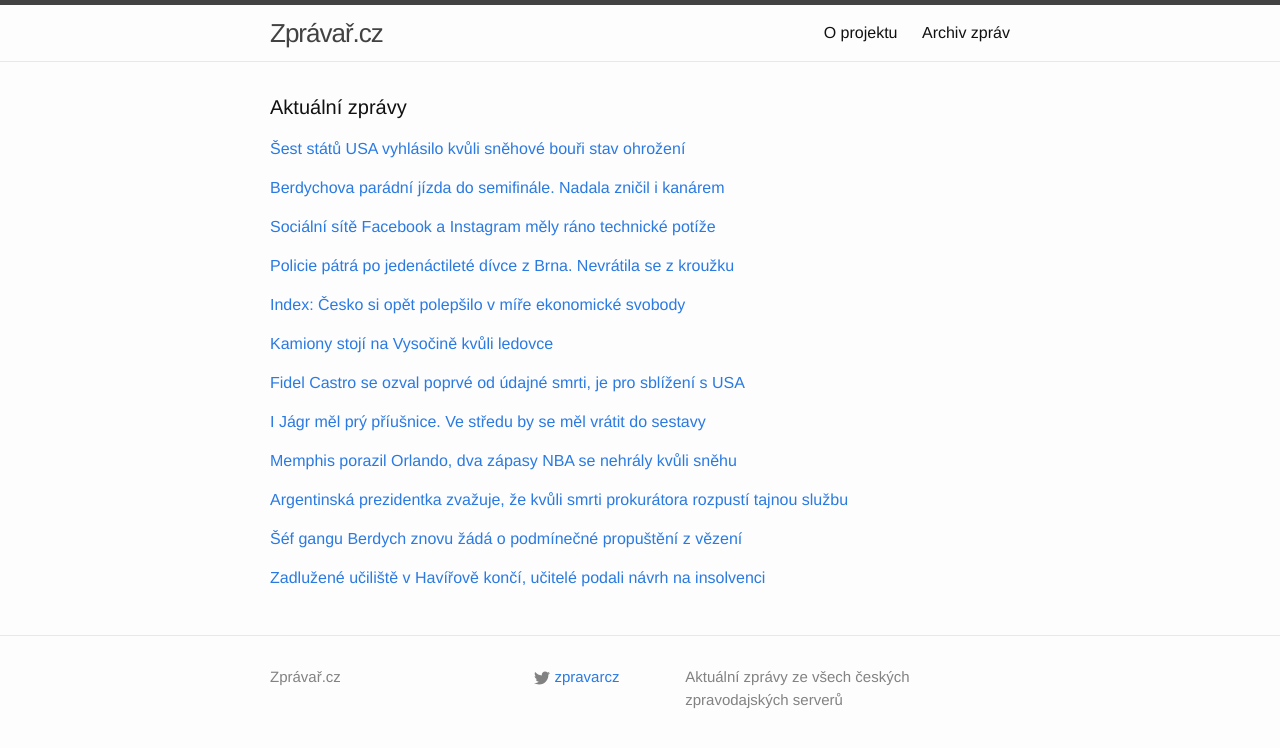
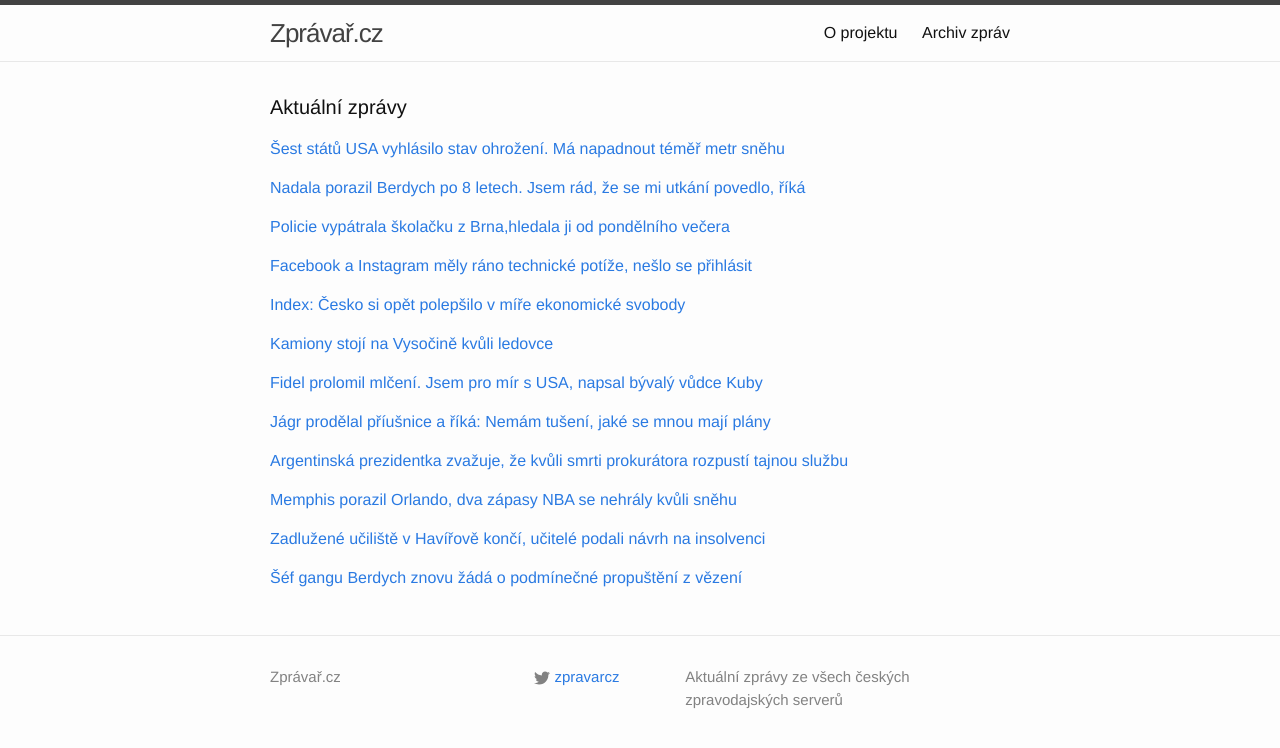
Before and after one commit to adliska/zpravar, a Jekyll site: the page built from index.html, in a window 1280 px wide. Shown: the top 748 px of the page. Built offline with Jekyll 4.4.1, drawn with Linux system fonts in a browser that asks for light colours.

Commit message:
zpravar news update

```diff
--- a/index.html
+++ b/index.html
@@ -5,9 +5,10 @@ layout: default
 <div class="home">
     <h1 class="page-heading">Aktuální zprávy</h1>
 
-<p><a href="javascript:;" onclick="toggle_visibility('zpravy0')">Šest států USA vyhlásilo kvůli sněhové bouři stav ohrožení</a></p>
+<p><a href="javascript:;" onclick="toggle_visibility('zpravy0')">Šest států USA vyhlásilo stav ohrožení. Má napadnout téměř metr sněhu</a></p>
 <div id="zpravy0" style="display:none">
 <ul>
+<li><a href=http://zpravy.e15.cz/zahranicni/udalosti/sest-statu-usa-vyhlasilo-stav-ohrozeni-ma-napadnout-temer-metr-snehu-1156896>Šest států USA vyhlásilo stav ohrožení. Má napadnout téměř metr sněhu - zpravy.e15.cz</a></li>
 <li><a href=http://zpravy.e15.cz/zahranicni/udalosti/sest-statu-usa-vyhlasilo-kvuli-snehove-bouri-stav-ohrozeni-1156896>Šest států USA vyhlásilo kvůli sněhové bouři stav ohrožení - zpravy.e15.cz</a></li>
 <li><a href=http://www.tyden.cz/rubriky/zahranici/amerika/snehova-boure-ochromila-usa-sest-statu-ma-nouzovy-stav_331463.html>Sněhová bouře ochromila USA, šest států má nouzový stav - www.tyden.cz</a></li>
 <li><a href=http://www.ceskatelevize.cz/ct24/svet/299603-snehova-boure-juno-v-usa-sest-statu-vyhlasilo-stav-ohrozeni/>Sněhová bouře Juno v USA: Šest států vyhlásilo stav ohrožení - www.ceskatelevize.cz</a></li>
@@ -22,9 +23,10 @@ layout: default
 <li><a href=http://www.ceskenoviny.cz/zpravy/zpravy/sest-statu-usa-vyhlasilo-kvuli-snehove-bouri-stav-ohrozeni/1173814>Šest států USA vyhlásilo kvůli sněhové bouři stav ohrožení - www.ceskenoviny.cz</a></li>
 <li><a href=http://zpravy.aktualne.cz/zahranici/vychodni-pobrezi-usa-ocekava-rekordni-privaly-snehu/r~96d6de90a5b011e4ab15002590604f2e/>Východní pobřeží USA očekává rekordní přívaly sněhu - zpravy.aktualne.cz</a></li>
 </ul>
-</div><p><a href="javascript:;" onclick="toggle_visibility('zpravy1')">Berdychova parádní jízda do semifinále. Nadala zničil i kanárem</a></p>
+</div><p><a href="javascript:;" onclick="toggle_visibility('zpravy1')">Nadala porazil Berdych po 8 letech. Jsem rád, že se mi utkání povedlo, říká </a></p>
 <div id="zpravy1" style="display:none">
 <ul>
+<li><a href=http://www.rozhlas.cz/_zprava/nadala-porazil-berdych-po-8-letech-jsem-rad-ze-se-mi-utkani-povedlo-rika--1448303>Nadala porazil Berdych po 8 letech. Jsem rád, že se mi utkání povedlo, říká  - www.rozhlas.cz</a></li>
 <li><a href=http://sport.idnes.cz/tenis-australian-open-ctvrtfinale-berdych-nadal-fuk-/tenis.aspx?c=A150127_051439_tenis_vis>Berdychova parádní jízda do semifinále. Nadala zničil i kanárem - sport.idnes.cz</a></li>
 <li><a href=http://www.tyden.cz/rubriky/sport/tenis/australian-open-berdych-rozdrtil-nadala-a-postoupil-do-semifinale_331461.html>Australian Open: Berdych rozdrtil Nadala a postoupil do semifinále - www.tyden.cz</a></li>
 <li><a href=http://sport.idnes.cz/tenis-australian-open-berdych-nadal-reportaz-fn9-/tenis.aspx?c=A150127_081301_tenis_tny>Senzace v Laverově aréně. Berdych tloukl Nadala. A diváci žasli - sport.idnes.cz</a></li>
@@ -37,9 +39,23 @@ layout: default
 <li><a href=http://www.tyden.cz/rubriky/sport/tenis/tenisova-senzace-berdych-rozdrtil-nadala-a-postoupil-do-semifinale_331461.html>Tenisová senzace! Berdych rozdrtil Nadala a postoupil do semifinále - www.tyden.cz</a></li>
 <li><a href=http://sport.idnes.cz/sarapovova-nedala-sanci-bouchardove-a-v-melbourne-je-v-semifinale-pyf-/tenis.aspx?c=A150127_051439_tenis_vis>Šarapovová nedala šanci Bouchardové a v Melbourne je v semifinále - sport.idnes.cz</a></li>
 </ul>
-</div><p><a href="javascript:;" onclick="toggle_visibility('zpravy2')">Sociální sítě Facebook a Instagram měly ráno technické potíže</a></p>
+</div><p><a href="javascript:;" onclick="toggle_visibility('zpravy2')">Policie vypátrala školačku z Brna,hledala ji od pondělního večera</a></p>
 <div id="zpravy2" style="display:none">
 <ul>
+<li><a href=http://www.ceskenoviny.cz/zpravy/zpravy/policie-vypatrala-skolacku-z-brna-hledala-ji-od-pondelniho-vecera/1173820>Policie vypátrala školačku z Brna,hledala ji od pondělního večera - www.ceskenoviny.cz</a></li>
+<li><a href=http://www.lidovky.cz/policie-patra-po-jedenactilete-divce-z-brna-nevratila-se-z-krouzku-10f-/zpravy-domov.aspx?c=A150127_090531_ln_domov_ele>Policie pátrá po jedenáctileté dívce z Brna. Nevrátila se z kroužku  - www.lidovky.cz</a></li>
+<li><a href=http://www.ceskatelevize.cz/ct24/regiony/299604-policie-patra-po-11lete-divce-dominika-kaye-se-ztratila-v-brne/>Policie pátrá po 11leté dívce. Dominika Kaye se ztratila v Brně - www.ceskatelevize.cz</a></li>
+<li><a href=http://brno.idnes.cz/policie-patra-po-skolacce-v-brne-nevratila-se-domu-fvg-/brno-zpravy.aspx?c=A150127_065638_brno-zpravy_skr>Hledá se 11letá Dominika z Brna, nevrátila se z kroužku domů - brno.idnes.cz</a></li>
+<li><a href=http://www.rozhlas.cz/_zprava/policie-patra-po-jedenactilete-divce-z-brna-nevratila-se-po-krouzku-domu--1448253>Policie pátrá po jedenáctileté dívce z Brna, nevrátila se po kroužku domů - www.rozhlas.cz</a></li>
+<li><a href=http://www.novinky.cz/krimi/359901-policie-patra-po-11lete-divce-z-brna-nevratila-se-z-krouzku-domu.html>Policie pátrá po 11leté dívce z Brna, nevrátila se z kroužku domů  - www.novinky.cz</a></li>
+<li><a href=http://zpravy.aktualne.cz/regiony/jihomoravsky/policie-patra-po-11lete-divce-z-brna-nevratila-se-z-krouzku/r~362aea6ca5e411e4a7d8002590604f2e/>Policie pátrá po 11leté dívce z Brna, nevrátila se z kroužku - zpravy.aktualne.cz</a></li>
+<li><a href=http://www.ceskenoviny.cz/zpravy/zpravy/policie-patra-po-11lete-divce-z-brna-nevratila-se-z-krouzku-domu/1173820>Policie pátrá po 11leté dívce z Brna, nevrátila se z kroužku domů - www.ceskenoviny.cz</a></li>
+<li><a href=http://www.rozhlas.cz/_zprava/policie-patra-po-jedenactilete-divce-z-brna-nevratila-po-krouzku-domu--1448253>Policie pátrá po jedenáctileté dívce z Brna, nevrátila po kroužku domů - www.rozhlas.cz</a></li>
+</ul>
+</div><p><a href="javascript:;" onclick="toggle_visibility('zpravy3')">Facebook a Instagram měly ráno technické potíže, nešlo se přihlásit</a></p>
+<div id="zpravy3" style="display:none">
+<ul>
+<li><a href=http://www.denik.cz/ekonomika/socialni-site-facebook-a-instagram-mely-rano-technicke-potize-20150127.html>Facebook a Instagram měly ráno technické potíže, nešlo se přihlásit - www.denik.cz</a></li>
 <li><a href=http://www.financninoviny.cz/zpravodajstvi/zpravy/socialni-site-facebook-a-instagram-mely-rano-technicke-potize/1173851>Sociální sítě Facebook a Instagram měly ráno technické potíže - www.financninoviny.cz</a></li>
 <li><a href=http://zahranicni.ihned.cz/c1-63444160-facebook-a-instagram-byl-40-minut-offline-vypadek-zpusobila-technika>Facebook a Instagram byl 40 minut offline. Výpadek způsobila technika - zahranicni.ihned.cz</a></li>
 <li><a href=http://www.financninoviny.cz/zpravodajstvi/zpravy/socialni-sit-facebook-hlasi-vypadek-sluzeb/1173851>Sociální síť Facebook hlásí výpadek služeb - www.financninoviny.cz</a></li>
@@ -48,18 +64,6 @@ layout: default
 <li><a href=http://zpravy.aktualne.cz/zahranici/facebook-a-instagram-postihl-rozsahly-vypadek/r~99f4d0cea5f511e49e4b0025900fea04/>Facebook a Instagram postihl rozsáhlý výpadek - zpravy.aktualne.cz</a></li>
 <li><a href=http://technet.idnes.cz/vypadek-facebooku-ve-svete-i-v-cr-doa-/sw_internet.aspx?c=A150127_081211_sw_internet_skr>Facebook hlásí výpadek služeb, nefunguje ani v Česku - technet.idnes.cz</a></li>
 <li><a href=http://www.ceskenoviny.cz/zpravy/zpravy/socialni-sit-facebook-hlasi-vypadek-sluzeb/1173851>Sociální síť Facebook hlásí výpadek služeb - www.ceskenoviny.cz</a></li>
-</ul>
-</div><p><a href="javascript:;" onclick="toggle_visibility('zpravy3')">Policie pátrá po jedenáctileté dívce z Brna. Nevrátila se z kroužku </a></p>
-<div id="zpravy3" style="display:none">
-<ul>
-<li><a href=http://www.lidovky.cz/policie-patra-po-jedenactilete-divce-z-brna-nevratila-se-z-krouzku-10f-/zpravy-domov.aspx?c=A150127_090531_ln_domov_ele>Policie pátrá po jedenáctileté dívce z Brna. Nevrátila se z kroužku  - www.lidovky.cz</a></li>
-<li><a href=http://www.ceskatelevize.cz/ct24/regiony/299604-policie-patra-po-11lete-divce-dominika-kaye-se-ztratila-v-brne/>Policie pátrá po 11leté dívce. Dominika Kaye se ztratila v Brně - www.ceskatelevize.cz</a></li>
-<li><a href=http://brno.idnes.cz/policie-patra-po-skolacce-v-brne-nevratila-se-domu-fvg-/brno-zpravy.aspx?c=A150127_065638_brno-zpravy_skr>Hledá se 11letá Dominika z Brna, nevrátila se z kroužku domů - brno.idnes.cz</a></li>
-<li><a href=http://www.rozhlas.cz/_zprava/policie-patra-po-jedenactilete-divce-z-brna-nevratila-se-po-krouzku-domu--1448253>Policie pátrá po jedenáctileté dívce z Brna, nevrátila se po kroužku domů - www.rozhlas.cz</a></li>
-<li><a href=http://www.novinky.cz/krimi/359901-policie-patra-po-11lete-divce-z-brna-nevratila-se-z-krouzku-domu.html>Policie pátrá po 11leté dívce z Brna, nevrátila se z kroužku domů  - www.novinky.cz</a></li>
-<li><a href=http://zpravy.aktualne.cz/regiony/jihomoravsky/policie-patra-po-11lete-divce-z-brna-nevratila-se-z-krouzku/r~362aea6ca5e411e4a7d8002590604f2e/>Policie pátrá po 11leté dívce z Brna, nevrátila se z kroužku - zpravy.aktualne.cz</a></li>
-<li><a href=http://www.ceskenoviny.cz/zpravy/zpravy/policie-patra-po-11lete-divce-z-brna-nevratila-se-z-krouzku-domu/1173820>Policie pátrá po 11leté dívce z Brna, nevrátila se z kroužku domů - www.ceskenoviny.cz</a></li>
-<li><a href=http://www.rozhlas.cz/_zprava/policie-patra-po-jedenactilete-divce-z-brna-nevratila-po-krouzku-domu--1448253>Policie pátrá po jedenáctileté dívce z Brna, nevrátila po kroužku domů - www.rozhlas.cz</a></li>
 </ul>
 </div><p><a href="javascript:;" onclick="toggle_visibility('zpravy4')">Index: Česko si opět polepšilo v míře ekonomické svobody</a></p>
 <div id="zpravy4" style="display:none">
@@ -80,50 +84,52 @@ layout: default
 <li><a href=http://zpravy.idnes.cz/snih-na-silnicich-0ey-/domaci.aspx?c=A150127_071912_domaci_cen>Silnice v Česku pokryl sníh, komplikuje dopravu zejména kamionům - zpravy.idnes.cz</a></li>
 <li><a href=http://www.lidovky.cz/dopravu-v-cesku-komplikuje-snih-tvori-se-snehove-jazyky-pk4-/zpravy-domov.aspx?c=A150127_073134_ln_domov_ele>Dopravu v Česku komplikuje sníh. Tvoří se sněhové jazyky  - www.lidovky.cz</a></li>
 </ul>
-</div><p><a href="javascript:;" onclick="toggle_visibility('zpravy6')">Fidel Castro se ozval poprvé od údajné smrti, je pro sblížení s USA</a></p>
+</div><p><a href="javascript:;" onclick="toggle_visibility('zpravy6')">Fidel prolomil mlčení. Jsem pro mír s USA, napsal bývalý vůdce Kuby </a></p>
 <div id="zpravy6" style="display:none">
 <ul>
+<li><a href=http://www.lidovky.cz/fidel-prolomil-mlceni-jsem-pro-mir-s-usa-napsal-byvaly-vudce-kuby-ph3-/zpravy-svet.aspx?c=A150127_094106_ln_zahranici_msl>Fidel prolomil mlčení. Jsem pro mír s USA, napsal bývalý vůdce Kuby  - www.lidovky.cz</a></li>
 <li><a href=http://zpravy.idnes.cz/fidel-castro-sblizovani-kuby-s-usa-d5w-/zahranicni.aspx?c=A150127_072049_zahranicni_skr>Fidel Castro se ozval poprvé od údajné smrti, je pro sblížení s USA - zpravy.idnes.cz</a></li>
 <li><a href=http://zpravy.e15.cz/zahranicni/politika/castro-podporil-sblizovani-usa-s-kubou-washingtonu-ale-neduveruje-1156858>Castro podpořil sbližování USA s Kubou, Washingtonu ale nedůvěřuje - zpravy.e15.cz</a></li>
 <li><a href=http://www.novinky.cz/zahranicni/amerika/359899-fidel-castro-podporil-sblizovani-kuby-a-spojenych-statu.html>Fidel Castro podpořil sbližování Kuby a Spojených států  - www.novinky.cz</a></li>
 <li><a href=http://www.ceskenoviny.cz/zpravy/zpravy/fidel-castro-vyjadril-podporu-sblizovani-kuby-a-spojenych-statu/1173809>Fidel Castro vyjádřil podporu sbližování Kuby a Spojených států - www.ceskenoviny.cz</a></li>
 </ul>
-</div><p><a href="javascript:;" onclick="toggle_visibility('zpravy7')">I Jágr měl prý příušnice. Ve středu by se měl vrátit do sestavy</a></p>
+</div><p><a href="javascript:;" onclick="toggle_visibility('zpravy7')">Jágr prodělal příušnice a říká: Nemám tušení, jaké se mnou mají plány</a></p>
 <div id="zpravy7" style="display:none">
 <ul>
+<li><a href=http://hokej.idnes.cz/hokejova-nhl-jagr-priusnice-new-jersey-vymena-foy-/nhl.aspx?c=A150127_094917_nhl_bem>Jágr prodělal příušnice a říká: Nemám tušení, jaké se mnou mají plány - hokej.idnes.cz</a></li>
 <li><a href=http://www.tyden.cz/rubriky/sport/hokej/nhl/i-jagr-mel-pry-priusnice-ve-stredu-by-se-mel-vratit-do-sestavy_331476.html>I Jágr měl prý příušnice. Ve středu by se měl vrátit do sestavy - www.tyden.cz</a></li>
 <li><a href=http://www.denik.cz/hokej/nejedl-opuchla-mu-tvar-jagr-mel-i-priusnice-new-jersey-s-nim-uz-pocita-20150127.html>Nejedl, opuchla mu tvář. Jágr měl i příušnice, New Jersey s ním už počítá - www.denik.cz</a></li>
 <li><a href=http://sport.aktualne.cz/jagr-prodelal-i-priusnice-ve-stredu-uz-ale-bude-hrat/r~fb6ad15ea5fb11e4833a0025900fea04/>Jágr prodělal i příušnice, ve středu už ale bude hrát - sport.aktualne.cz</a></li>
 <li><a href=http://www.sportovninoviny.cz/zpravy/jagr-prodelal-i-priusnice-ve-stredu-uz-ale-bude-hrat/1173858>Jágr prodělal i příušnice, ve středu už ale bude hrát - www.sportovninoviny.cz</a></li>
 </ul>
-</div><p><a href="javascript:;" onclick="toggle_visibility('zpravy8')">Memphis porazil Orlando, dva zápasy NBA se nehrály kvůli sněhu</a></p>
+</div><p><a href="javascript:;" onclick="toggle_visibility('zpravy8')">Argentinská prezidentka zvažuje, že kvůli smrti prokurátora rozpustí tajnou službu</a></p>
 <div id="zpravy8" style="display:none">
+<ul>
+<li><a href=http://www.rozhlas.cz/_zprava/argentinska-prezidentka-zvazuje-ze-kvuli-smrti-prokuratora-rozpusti-tajnou-sluzbu--1448257>Argentinská prezidentka zvažuje, že kvůli smrti prokurátora rozpustí tajnou službu - www.rozhlas.cz</a></li>
+<li><a href=http://zpravy.aktualne.cz/zahranici/argentinska-prezidentka-chce-rozpustit-tajnou-sluzbu/r~1dbdf940a5e611e49f60002590604f2e/>Argentinská prezidentka chce rozpustit tajnou službu - zpravy.aktualne.cz</a></li>
+<li><a href=http://www.novinky.cz/zahranicni/amerika/359900-argentinska-prezidentka-se-chysta-rozpustit-rozvedku.html>Argentinská prezidentka se chystá rozpustit rozvědku  - www.novinky.cz</a></li>
+<li><a href=http://www.ceskatelevize.cz/ct24/svet/299601-argentinska-prezidentka-se-poprve-vyjadrila-ke-kauze-nisman/>Argentinská prezidentka se poprvé vyjádřila ke kauze Nisman - www.ceskatelevize.cz</a></li>
+</ul>
+</div><p><a href="javascript:;" onclick="toggle_visibility('zpravy9')">Memphis porazil Orlando, dva zápasy NBA se nehrály kvůli sněhu</a></p>
+<div id="zpravy9" style="display:none">
 <ul>
 <li><a href=http://www.denik.cz/ostatni_sport/memphis-porazil-orlando-a-je-druhy-v-zapadni-konferenci-nba-20150127.html>Memphis porazil Orlando, dva zápasy NBA se nehrály kvůli sněhu - www.denik.cz</a></li>
 <li><a href=http://sport.idnes.cz/basketbalova-nba-0kd-/basket.aspx?c=A150127_083316_sport-basket_ald>Memphis zdolal Orlando, Oklahoma City i bez Duranta přehrála Minnesotu - sport.idnes.cz</a></li>
 <li><a href=http://sport.aktualne.cz/nba-memphis-porazil-orlando-a-je-druhy-v-zapadni-konferenci/r~940505c2a5f411e4833a0025900fea04/>NBA: Memphis porazil Orlando a je druhý v Západní konferenci - sport.aktualne.cz</a></li>
 <li><a href=http://www.sportovninoviny.cz/zpravy/memphis-porazil-orlando-a-je-druhy-v-zapadni-konferenci-nba/1173843>Memphis porazil Orlando a je druhý v Západní konferenci NBA - www.sportovninoviny.cz</a></li>
 </ul>
-</div><p><a href="javascript:;" onclick="toggle_visibility('zpravy9')">Argentinská prezidentka zvažuje, že kvůli smrti prokurátora rozpustí tajnou službu</a></p>
-<div id="zpravy9" style="display:none">
+</div><p><a href="javascript:;" onclick="toggle_visibility('zpravy10')">Zadlužené učiliště v Havířově končí, učitelé podali návrh na insolvenci</a></p>
+<div id="zpravy10" style="display:none">
 <ul>
-<li><a href=http://www.rozhlas.cz/_zprava/argentinska-prezidentka-zvazuje-ze-kvuli-smrti-prokuratora-rozpusti-tajnou-sluzbu--1448257>Argentinská prezidentka zvažuje, že kvůli smrti prokurátora rozpustí tajnou službu - www.rozhlas.cz</a></li>
-<li><a href=http://zpravy.aktualne.cz/zahranici/argentinska-prezidentka-chce-rozpustit-tajnou-sluzbu/r~1dbdf940a5e611e49f60002590604f2e/>Argentinská prezidentka chce rozpustit tajnou službu - zpravy.aktualne.cz</a></li>
-<li><a href=http://www.novinky.cz/zahranicni/amerika/359900-argentinska-prezidentka-se-chysta-rozpustit-rozvedku.html>Argentinská prezidentka se chystá rozpustit rozvědku  - www.novinky.cz</a></li>
-<li><a href=http://www.ceskatelevize.cz/ct24/svet/299601-argentinska-prezidentka-se-poprve-vyjadrila-ke-kauze-nisman/>Argentinská prezidentka se poprvé vyjádřila ke kauze Nisman - www.ceskatelevize.cz</a></li>
+<li><a href=http://ostrava.idnes.cz/zadluzene-uciliste-v-havirove-konci-d7t-/ostrava-zpravy.aspx?c=A150127_2134662_ostrava-zpravy_jog>Zadlužené učiliště v Havířově končí, učitelé podali návrh na insolvenci - ostrava.idnes.cz</a></li>
+<li><a href=http://www.ceskenoviny.cz/zpravy/zpravy/zadluzene-uciliste-v-havirove-ukonci-svou-cinnost/1173859>Zadlužené učiliště v Havířově ukončí svou činnost - www.ceskenoviny.cz</a></li>
+<li><a href=http://ostrava.idnes.cz/zadluzene-uciliste-v-havirove-konci-ucitele-podali-navrh-na-insolvenci-1np-/ostrava-zpravy.aspx?c=A150127_2134662_ostrava-zpravy_jog>Zadlužené učiliště v Havířově končí, učitelé podali návrh na insolvenci - ostrava.idnes.cz</a></li>
 </ul>
-</div><p><a href="javascript:;" onclick="toggle_visibility('zpravy10')">Šéf gangu Berdych znovu žádá o podmínečné propuštění z vězení</a></p>
-<div id="zpravy10" style="display:none">
+</div><p><a href="javascript:;" onclick="toggle_visibility('zpravy11')">Šéf gangu Berdych znovu žádá o podmínečné propuštění z vězení</a></p>
+<div id="zpravy11" style="display:none">
 <ul>
 <li><a href=http://www.rozhlas.cz/_zprava/sef-gangu-berdych-znovu-zada-o-podminecne-propusteni-z-vezeni--1448250>Šéf gangu Berdych znovu žádá o podmínečné propuštění z vězení - www.rozhlas.cz</a></li>
 <li><a href=http://www.rozhlas.cz/_zprava/soud-znovu-zvazi-propusteni-sefa-berdychova-gangu--1448250>Soud znovu zváží propuštění šéfa Berdychova gangu - www.rozhlas.cz</a></li>
 <li><a href=http://www.rozhlas.cz/_zprava/soud-znovu-zvazi-propusteni-sefa-berdychova-gangu-mohl-by-pracovat-jako-skladnik--1448250>Soud znovu zváží propuštění šéfa Berdychova gangu, mohl by pracovat jako skladník - www.rozhlas.cz</a></li>
 </ul>
-</div><p><a href="javascript:;" onclick="toggle_visibility('zpravy11')">Zadlužené učiliště v Havířově končí, učitelé podali návrh na insolvenci</a></p>
-<div id="zpravy11" style="display:none">
-<ul>
-<li><a href=http://ostrava.idnes.cz/zadluzene-uciliste-v-havirove-konci-d7t-/ostrava-zpravy.aspx?c=A150127_2134662_ostrava-zpravy_jog>Zadlužené učiliště v Havířově končí, učitelé podali návrh na insolvenci - ostrava.idnes.cz</a></li>
-<li><a href=http://www.ceskenoviny.cz/zpravy/zpravy/zadluzene-uciliste-v-havirove-ukonci-svou-cinnost/1173859>Zadlužené učiliště v Havířově ukončí svou činnost - www.ceskenoviny.cz</a></li>
-<li><a href=http://ostrava.idnes.cz/zadluzene-uciliste-v-havirove-konci-ucitele-podali-navrh-na-insolvenci-1np-/ostrava-zpravy.aspx?c=A150127_2134662_ostrava-zpravy_jog>Zadlužené učiliště v Havířově končí, učitelé podali návrh na insolvenci - ostrava.idnes.cz</a></li>
-</ul>
 </div></div>
```
